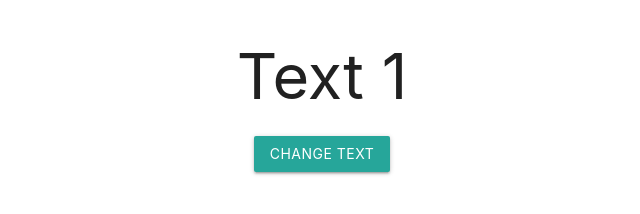
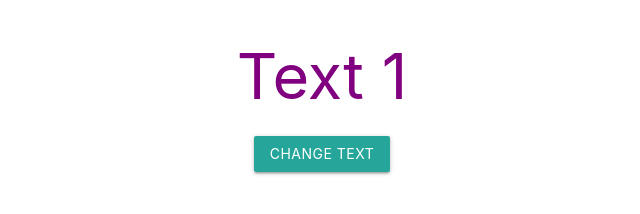
Before and after one commit to RitikaSharma2815/SIT725, a plain HTML site: page index.html in a window 1280 px wide. Both pictures are taken after a click on the link "CHANGE TEXT". Shown: the whole page, without its empty margins (318-958 px from the left). Drawn offline with nearby package versions, Linux system fonts and the light colour scheme.

Commit message:
subm for 1.4p

```diff
--- a/index.html
+++ b/index.html
@@ -5,11 +5,16 @@
     <meta name="viewport" content="width=device-width, initial-scale=1.0">
     <title>SIT 725 Prac 1</title>
     <meta name="description" content="basic template for SIT 725 Prac 1">
-    <meta name="author" content="Your name">
+    <meta name="author" content="Your Name">
     <meta property="og:title" content="SIT 725 Prac 1">
     <meta property="og:type" content="website">
-    <meta propery="og:description" content="basic template for SIT 725 Prac 1">
+    <meta property="og:description" content="basic template for SIT 725 Prac 1">
     <link rel="stylesheet" href="https://cdnjs.cloudflare.com/ajax/libs/materialize/1.0.0/css/materialize.min.css">
+    <style>
+        #heading {
+            transition: opacity 0.3s ease-in-out, color 0.3s ease-in-out;
+        }
+    </style>
 </head>
 
 <body>
@@ -24,8 +29,6 @@
             </div>
         </div>
     </div>
-<script src="script.js"></script>
+    <script src="script.js"></script>
 </body>
-
-
 </html>
--- a/script.js
+++ b/script.js
@@ -1,10 +1,22 @@
 function changeText() {
-    var textsArray = ["Text 1", "Text 2", "Text 3", "Text 4", "Text 5"]
-    var number = getRandomNumberBetween(0, textsArray.length - 1)
+    var textsArray = ["Text 1", "Text 2", "Text 3", "Text 4", "Text 5"];
+    var colorsArray = ["red", "blue", "green", "purple", "orange"];
 
-    console.log("Index: ", number)
+    var number = getRandomNumberBetween(0, textsArray.length - 1);
+    var colorNumber = getRandomNumberBetween(0, colorsArray.length - 1);
 
-    document.getElementById("heading").innerHTML = textsArray[number];
+    console.log("Index: ", number);
+
+    var heading = document.getElementById("heading");
+
+    // Fade out effect
+    heading.style.opacity = 0;
+
+    setTimeout(() => {
+        heading.innerHTML = textsArray[number];
+        heading.style.color = colorsArray[colorNumber]; // Change text color
+        heading.style.opacity = 1; // Fade in effect
+    }, 300);
 }
 
 function getRandomNumberBetween(min, max) {
```
